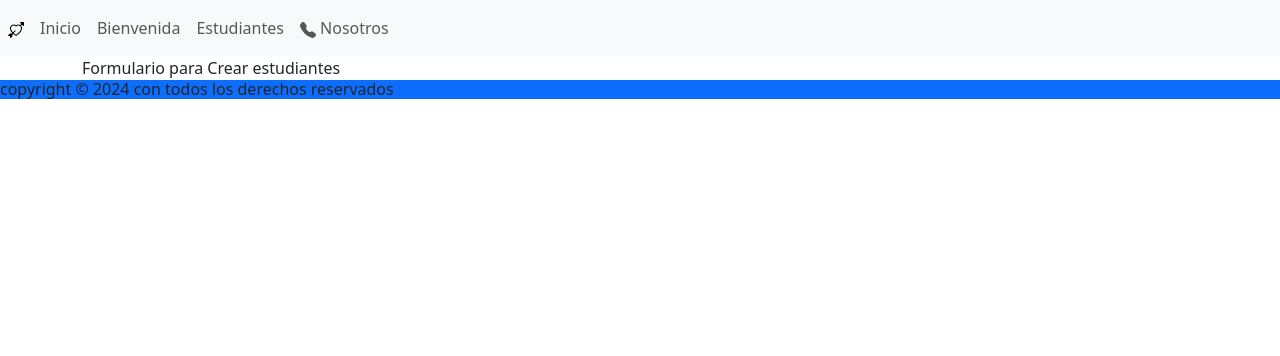
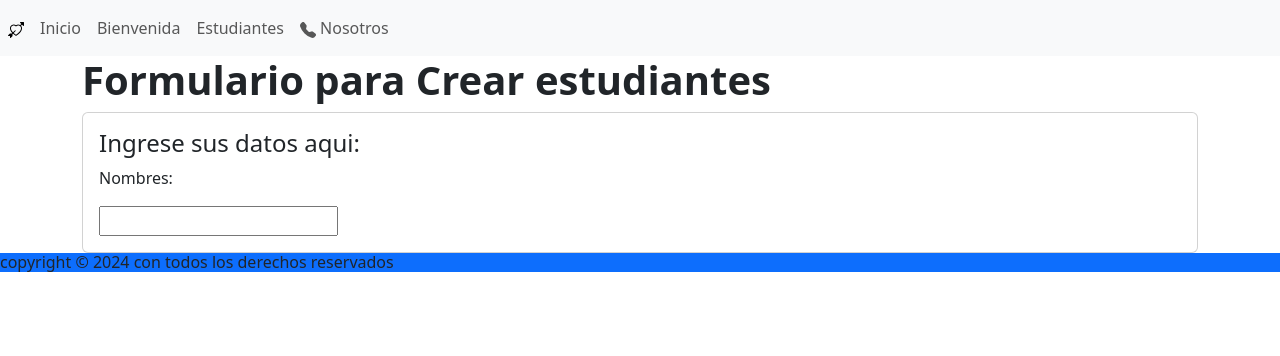
Before and after one commit to Mafe2207/proyecto_DJ, a Django app: page /estudiantes/crear in a window 1280 px wide. Shown: the top 356 px of the page. Run offline with Django 5.2, Linux system fonts and the light colour scheme.

Commit message:
Actualizacion 15/05/24 (2.0)

```diff
--- a/AppInicio/templates/estudiantes/crear.html
+++ b/AppInicio/templates/estudiantes/crear.html
@@ -2,7 +2,19 @@
 
 {% block titulo %} Crear - Estudiantes {% endblock %}
 
-   {% block contenido %}
-        Formulario para Crear estudiantes
+
+{% block contenido %}
+
+    <h1><strong>Formulario para Crear estudiantes</strong></h1>
+
+
+    <div class="card">
+        <div class="card-body">
+            <h4 class="card-title">Ingrese sus datos aqui: </h4>
+            <p class="card-text">Nombres: </p>
+            <input type="text">
+        </div>
+    </div>
+
 
 {% endblock %}
```
